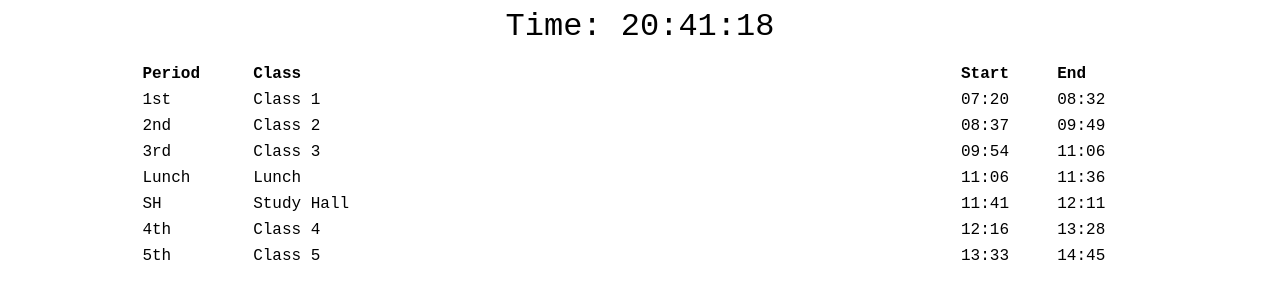
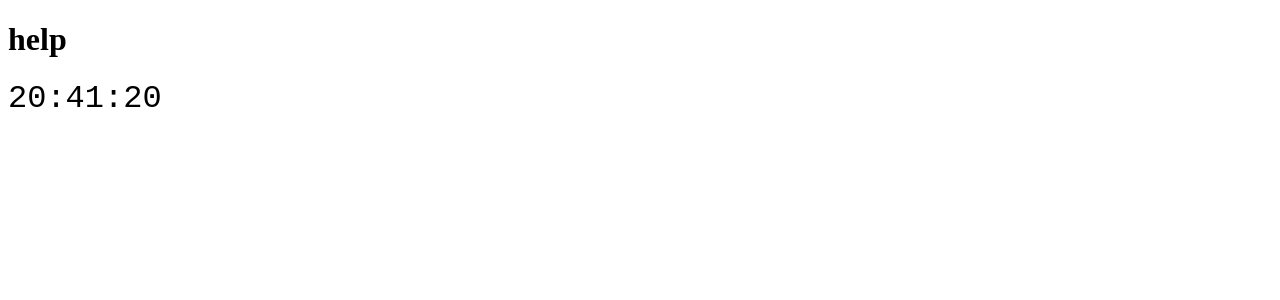
Before and after one commit to anderwya000/schedule, a SvelteKit app: page / in a window 1280 px wide. Shown: the top 300 px of the page. Built offline with nearby package versions, Linux system fonts and the light colour scheme.

Commit message:
Revert "yyyyhhhhhhhww :taef"
This reverts commit a38a8b11632af5f1d68728872e95281da9ed76ad.

```diff
--- a/src/lib/components/ClassSchedule.svelte
+++ /dev/null
@@ -1,78 +0,0 @@
-<script>
-    import { onMount } from "svelte";
-    import dayjs from "dayjs";
-    import { schedules } from "../data/schedules.js";
-
-    export let scheduleId = "normal"; // "normal" or "sst"
-    let schedule = [];
-    let userClasses = {};
-
-    function isCurrentClass(start, end) {
-        const now = dayjs();
-        const s = dayjs()
-            .hour(+start.split(":")[0])
-            .minute(+start.split(":")[1]);
-        const e = dayjs().hour(+end.split(":")[0]).minute(+end.split(":")[1]);
-        return now.isAfter(s) && now.isBefore(e);
-    }
-
-    onMount(() => {
-        schedule = schedules[scheduleId];
-
-        for (let i = 1; i <= 5; i++) {
-            userClasses[`class_${i}`] =
-                localStorage.getItem(`class_${i}`) || `Class ${i}`;
-        }
-    });
-</script>
-
-<table class="schedule">
-    <thead>
-        <tr>
-            <th>Period</th>
-            <th style="width:70%">Class</th>
-            <th>Start</th>
-            <th>End</th>
-        </tr>
-    </thead>
-    <tbody>
-        {#each schedule as block, index}
-            <tr class={isCurrentClass(block.start, block.end) ? "now" : ""}>
-                <td>
-                    {#if block.id.startsWith("class_")}
-                        {#if block.id[block.id.length - 1] === "1"}
-                            {block.id[block.id.length - 1]}st
-                        {:else if block.id[block.id.length - 1] === "2"}
-                            {block.id[block.id.length - 1]}nd
-                        {:else if block.id[block.id.length - 1] === "3"}
-                            {block.id[block.id.length - 1]}rd
-                        {:else}
-                            {block.id[block.id.length - 1]}th
-                        {/if}
-                    {:else if block.id === "study_hall"}
-                        SH
-                    {:else if block.id === "sst"}
-                        SST
-                    {:else if block.id === "lunch"}
-                        Lunch
-                    {/if}
-                </td>
-                <td>
-                    {#if block.id.startsWith("class_")}
-                        {userClasses[block.id]}
-                    {:else if block.id === "study_hall"}
-                        Study Hall
-                    {:else if block.id === "sst"}
-                        SST
-                    {:else if block.id === "lunch"}
-                        Lunch
-                    {/if}
-                </td>
-                <td>{block.start}</td>
-                <td>{block.end}</td>
-            </tr>
-        {/each}
-    </tbody>
-</table>
-
-<style src="../styles/component.css"></style>
--- a/src/lib/components/Clock.svelte
+++ b/src/lib/components/Clock.svelte
@@ -1,13 +1,14 @@
 <script>
-    import { onMount, onDestroy } from "svelte";
-    import dayjs from "dayjs";
+  import { onMount, onDestroy } from 'svelte';
+  import dayjs from 'dayjs';
 
-    export let format = "[Time: ]HH:mm:ss";
-    let time = "";
+  export let format = 'HH:mm:ss';
+  let time = '';
 
   let interval;
 
   onMount(() => {
+    // Initialize time right away on mount (client-side only)
     time = dayjs().format(format);
     interval = setInterval(() => {
       time = dayjs().format(format);
@@ -17,4 +18,4 @@
   });
 </script>
 
-<span class="clock">{time}</span>
+<span class = "clock">{time}</span>
--- a/src/lib/data/schedules.js
+++ /dev/null
@@ -1,22 +0,0 @@
-// src/lib/data/schedules.js
-export const schedules = {
-  normal: [
-    { id: "class_1", start: "07:20", end: "08:32" },
-    { id: "class_2", start: "08:37", end: "09:49" },
-    { id: "class_3", start: "09:54", end: "11:06" },
-    { id: "lunch", start: "11:06", end: "11:36" },
-    { id: "study_hall", start: "11:41", end: "12:11" },
-    { id: "class_4", start: "12:16", end: "13:28" },
-    { id: "class_5", start: "13:33", end: "14:45" }
-  ],
-  sst: [
-    { id: "class_1", start: "07:20", end: "08:25" },
-    { id: "class_2", start: "08:30", end: "09:35" },
-    { id: "sst", start: "09:40", end: "10:10" },
-    { id: "class_3", start: "10:15", end: "11:20" },
-    { id: "lunch", start: "11:20", end: "11:50" },
-    { id: "study_hall", start: "11:55", end: "12:25" },
-    { id: "class_4", start: "12:30", end: "13:35" },
-    { id: "class_5", start: "13:40", end: "14:45" }
-  ]
-};
--- a/src/lib/styles/component.css
+++ b/src/lib/styles/component.css
@@ -1,13 +1,12 @@
 .clock {
-    display: block;
-    text-align: center;
-    font-family: monospace;
-    font-size: 2rem;
+  text-align: center;
+  font-family: monospace;
+  font-size: 2rem;
 }
 
 .clock .date {
-    font-size: 1rem;
-    color: #aaa;
+  font-size: 1rem;
+  color: #aaa;
 }
 
 .schedule {
--- a/src/routes/+page.svelte
+++ b/src/routes/+page.svelte
@@ -1,7 +1,6 @@
 <script>
     import Clock from "$lib/components/Clock.svelte";
-    import ClassSchedule from "$lib/components/ClassSchedule.svelte";
+
 </script>
-
+<h1>help</h1>
 <Clock />
-<ClassSchedule />
```
Also changed, not shown: src/routes/+layout.svelte (+4 -4 lines). Lines whose indentation alone changed are shown as unchanged.
